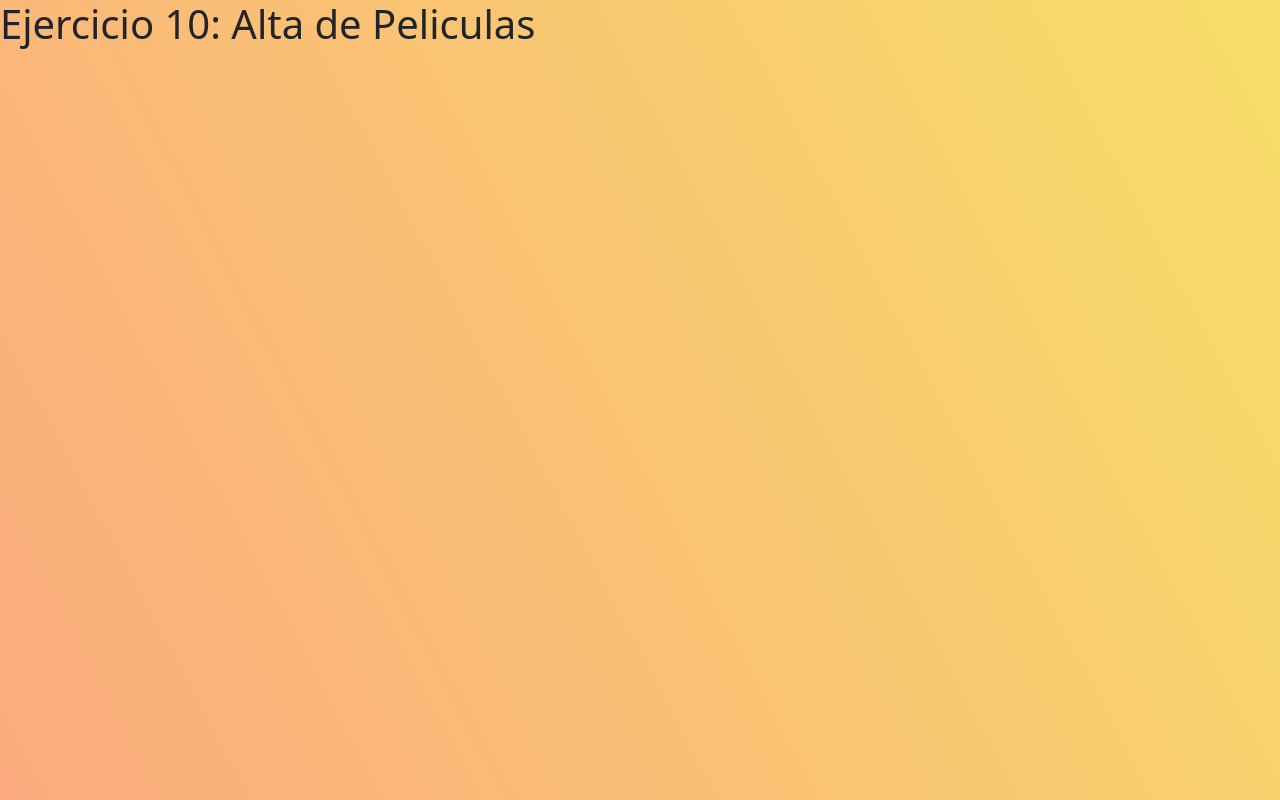
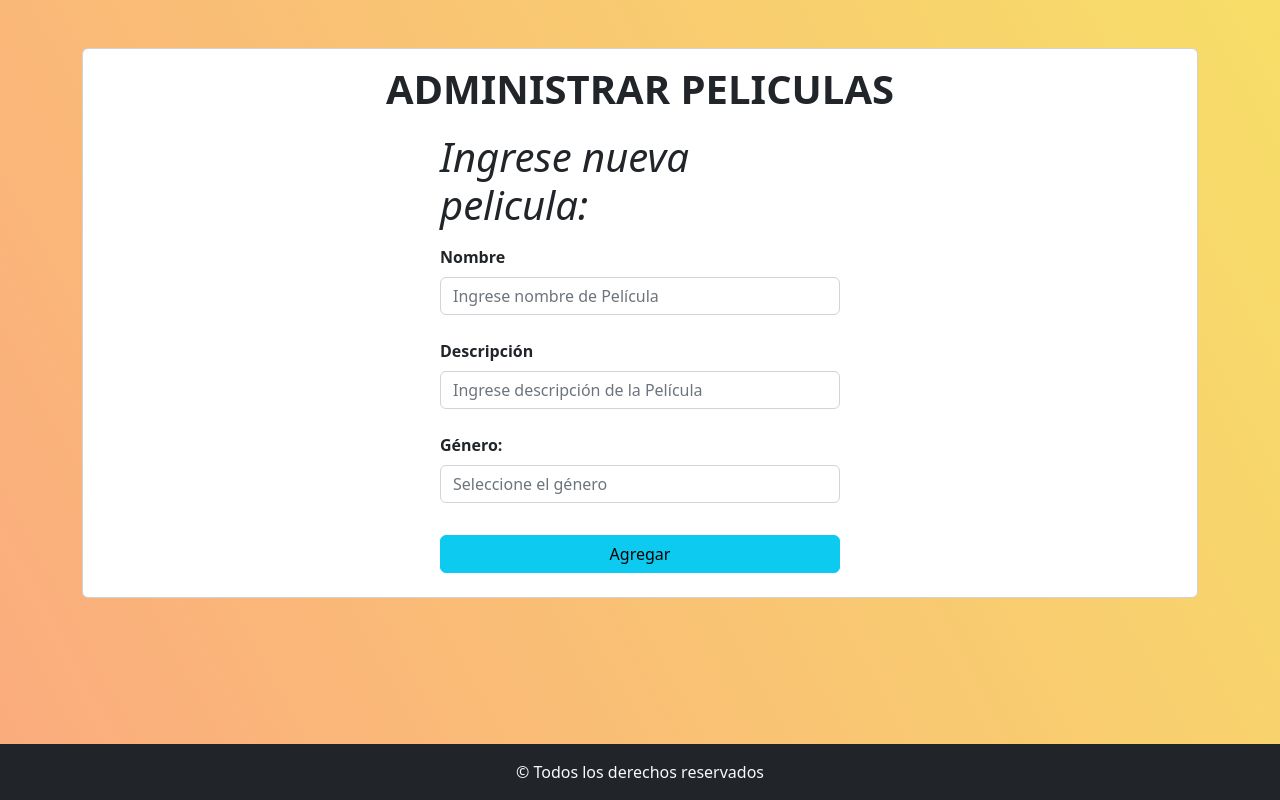
Before and after one commit to jgromerou/ej10-practico1-react, a React (Vite) app: page / in a window 1280 px wide. Built offline with nearby package versions, Linux system fonts and the light colour scheme.

Commit message:
se está creando el maquetado del formulario. falta hacer select el campo género de pelicula.

```diff
--- a/src/App.jsx
+++ b/src/App.jsx
@@ -1,8 +1,18 @@
 import 'bootstrap/dist/css/bootstrap.min.css';
+import { Container } from 'react-bootstrap';
 import './App.css';
+import Footer from './components/Footer';
+import FormPelicula from './components/FormPelicula/FormPelicula';
 
 function App() {
-  return <h1>Ejercicio 10: Alta de Peliculas</h1>;
+  return (
+    <>
+      <Container className="paginaPrincipal my-5">
+        <FormPelicula />
+      </Container>
+      <Footer />
+    </>
+  );
 }
 
 export default App;
--- /dev/null
+++ b/src/components/Footer.jsx
@@ -0,0 +1,9 @@
+const Footer = () => {
+  return (
+    <footer className="bg-dark text-light text-center py-3">
+      &copy; Todos los derechos reservados
+    </footer>
+  );
+};
+
+export default Footer;
--- /dev/null
+++ b/src/components/FormPelicula/FormPelicula.jsx
@@ -0,0 +1,48 @@
+import { Card, Form, Button } from 'react-bootstrap';
+import './form-pelicula.css';
+
+const FormPelicula = () => {
+  return (
+    <>
+      <Card>
+        <Card.Body>
+          <Card.Title className="mb-3 text-uppercase display-6 fw-bold text-center">
+            Administrar Peliculas
+          </Card.Title>
+          <Form className="container-wrapper">
+            <Form.Label className="display-6 mb-3 mt-1">
+              <em>Ingrese nueva pelicula:</em>
+            </Form.Label>
+            <Form.Group className="mb-4" controlId="nombrePelicula">
+              <Form.Label className="fw-bold">Nombre</Form.Label>
+              <Form.Control
+                type="text"
+                placeholder="Ingrese nombre de Película"
+              />
+            </Form.Group>
+
+            <Form.Group className="mb-4" controlId="descripcionPelicula">
+              <Form.Label className="fw-bold">Descripción</Form.Label>
+              <Form.Control
+                type="text"
+                placeholder="Ingrese descripción de la Película"
+              />
+            </Form.Group>
+
+            {/* TODO: hacer el genero select */}
+            <Form.Group className="mb-4" controlId="generoPelicula">
+              <Form.Label className="fw-bold">Género:</Form.Label>
+              <Form.Control type="text" placeholder="Seleccione el género" />
+            </Form.Group>
+
+            <Button variant="info" type="submit" className="my-2 w-100">
+              Agregar
+            </Button>
+          </Form>
+        </Card.Body>
+      </Card>
+    </>
+  );
+};
+
+export default FormPelicula;
--- /dev/null
+++ b/src/components/FormPelicula/form-pelicula.css
@@ -0,0 +1,4 @@
+.container-wrapper {
+  max-width: 400px; /* Define el ancho máximo deseado */
+  margin: 0 auto; /* Centra el contenedor horizontalmente */
+}
```
